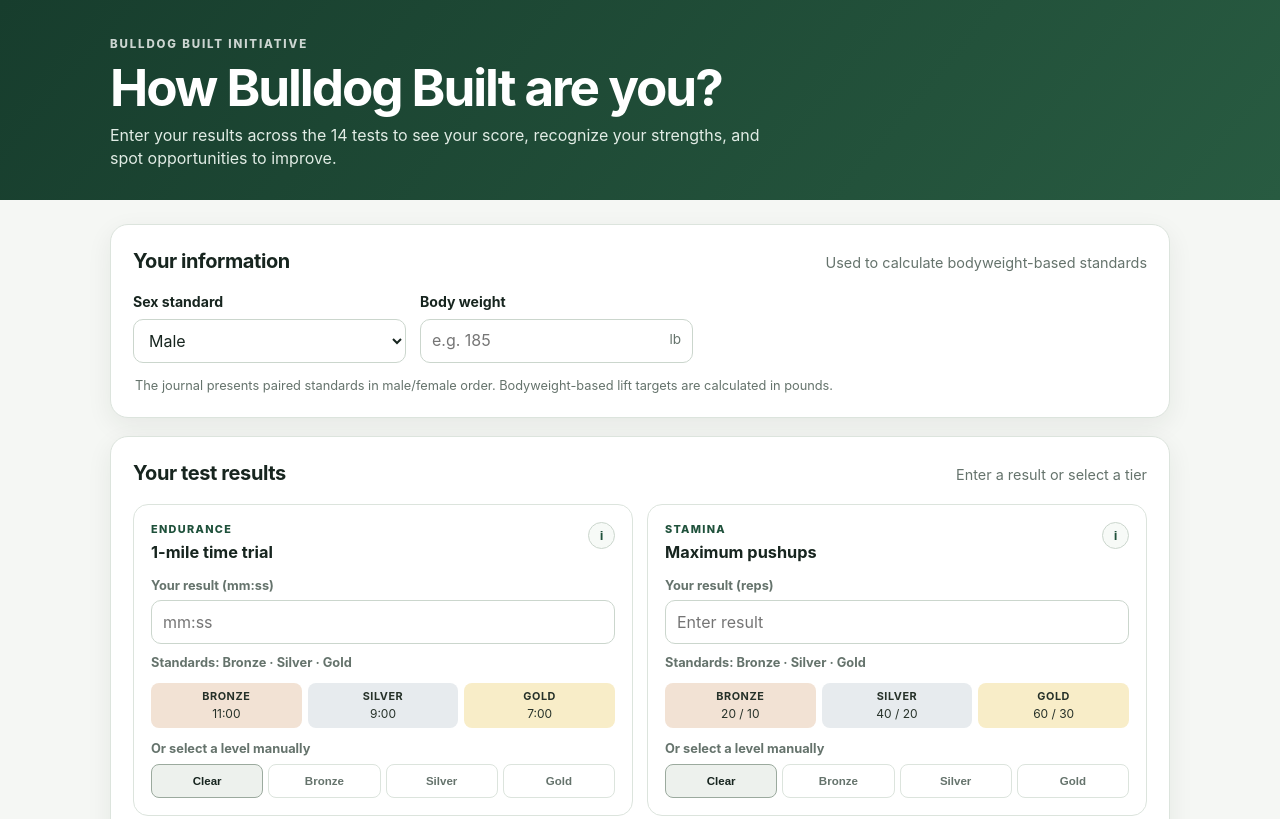
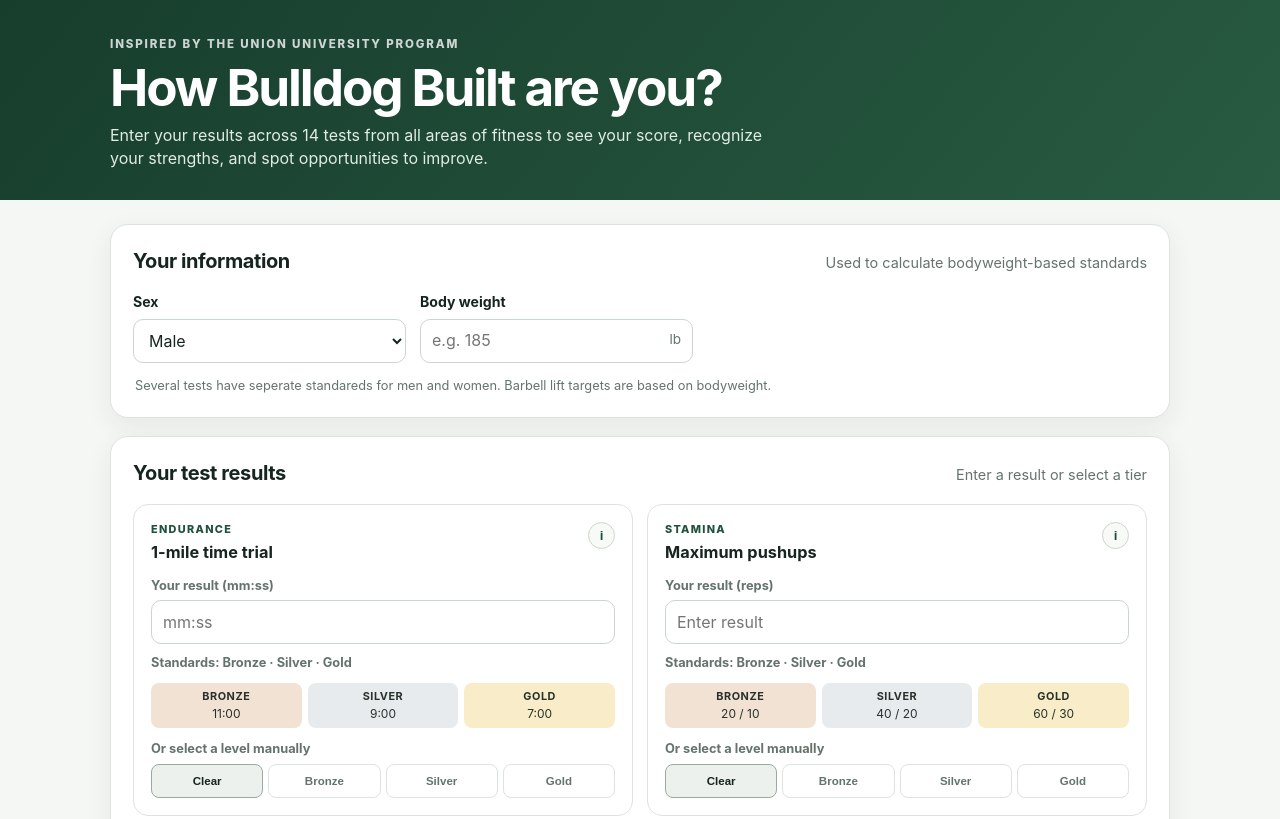
Before and after one commit to bens9775/bulldogbuilt, a plain HTML site: page index.html in a window 1280 px wide. Shown: the top 819 px of the page. Drawn offline with Linux system fonts and the light colour scheme.

Commit message:
Update index.html

```diff
--- a/index.html
+++ b/index.html
@@ -96,19 +96,19 @@
 <body>
   <header class="hero">
     <div class="hero-inner">
-      <div class="eyebrow">Bulldog Built Initiative</div>
+      <div class="eyebrow">Inspired by the Union University program</div>
       <h1>How Bulldog Built are you?</h1>
-      <p>Enter your results across the 14 tests to see your score, recognize your strengths, and spot opportunities to improve.</p>
+      <p>Enter your results across 14 tests from all areas of fitness to see your score, recognize your strengths, and spot opportunities to improve.</p>
     </div>
   </header>
   <main>
     <section class="panel profile-panel" aria-labelledby="profile-title">
       <div class="section-heading"><h2 id="profile-title">Your information</h2><span class="subtle">Used to calculate bodyweight-based standards</span></div>
       <div class="profile-grid">
-        <div><label for="sex">Sex standard</label><select id="sex"><option value="male">Male</option><option value="female">Female</option></select></div>
+        <div><label for="sex">Sex</label><select id="sex"><option value="male">Male</option><option value="female">Female</option></select></div>
         <div><label for="weight">Body weight</label><div class="unit"><input id="weight" type="number" min="1" max="1000" step="0.1" placeholder="e.g. 185" inputmode="decimal"><span>lb</span></div></div>
       </div>
-      <p class="footnote">The journal presents paired standards in male/female order. Bodyweight-based lift targets are calculated in pounds.</p>
+      <p class="footnote">Several tests have seperate standareds for men and women. Barbell lift targets are based on bodyweight.</p>
     </section>
 
     <section class="panel" aria-labelledby="tests-title">
@@ -145,11 +145,9 @@
 
     <section class="panel">
       <h2>How to interpret your score</h2>
-      <p class="subtle">This calculator adds the points earned across the 14 tests. It is a convenient overall progress measure, not an official membership determination. The original Bulldog Built journal describes Bronze, Silver, and Gold membership as requiring that level in every test.</p>
-      <p class="subtle">Standards shown here are transcribed from the Bulldog Built Participant Journal (2021–22). Check with the program administrator if you need an official test protocol or certification.</p>
-    </section>
+      <p class="subtle">This calculator adds the points earned across the 14 tests to track your progress. You only achieve a level (Bronze, Silver, Gold) when you meet or exceed that standard in every test.</p>
   </main>
-  <footer>Bulldog Built Calculator · Based on the Bulldog Built Participant Journal, 2021–22</footer>
+  <footer>Bulldog Built Calculator · Based on the Bulldog Built Participant Journal from 2021–22  · Created by Ben Scott · Not affiliated with Union University</footer>
 
   <script>
     // Source: Bulldog Built Participant Journal (2021–22), page 4.
```
